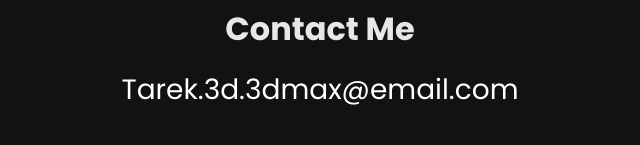
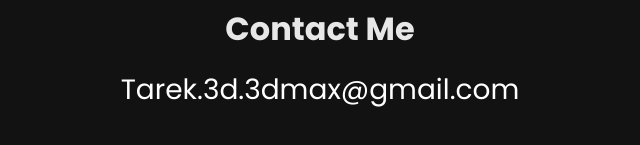
Before and after one commit to TarekCG-s/Personal_website, a plain HTML site: page about.html in a window 1280 px wide. Shown: the part 1144-1289 px from the top of the page, 320-960 px from the left. Drawn offline with Linux system fonts and the light colour scheme; some packages are replaced by stand-ins of ours; no server answers; files whose address does not match are found by name.

Commit message:
UPDATE EMAIL

```diff
--- a/about.html
+++ b/about.html
@@ -106,7 +106,7 @@ I'm always interested in discovering what I don't know, That's why I always curi
               </div>
               <div class="ftco-footer-widget">
                 <h2 class="mb-3">Contact Me</h2>
-                <p class="h3 email"><a href="mailto:tarek.3d.3dmax@gmail.com">Tarek.3d.3dmax@email.com</a></p>
+                <p class="h3 email"><a href="mailto:tarek.3d.3dmax@gmail.com">Tarek.3d.3dmax@gmail.com</a></p>
               </div>
             </div>
           </div>
```
Also changed, not shown: index.html (+1 -1 lines), projects.html (+1 -1 lines).
